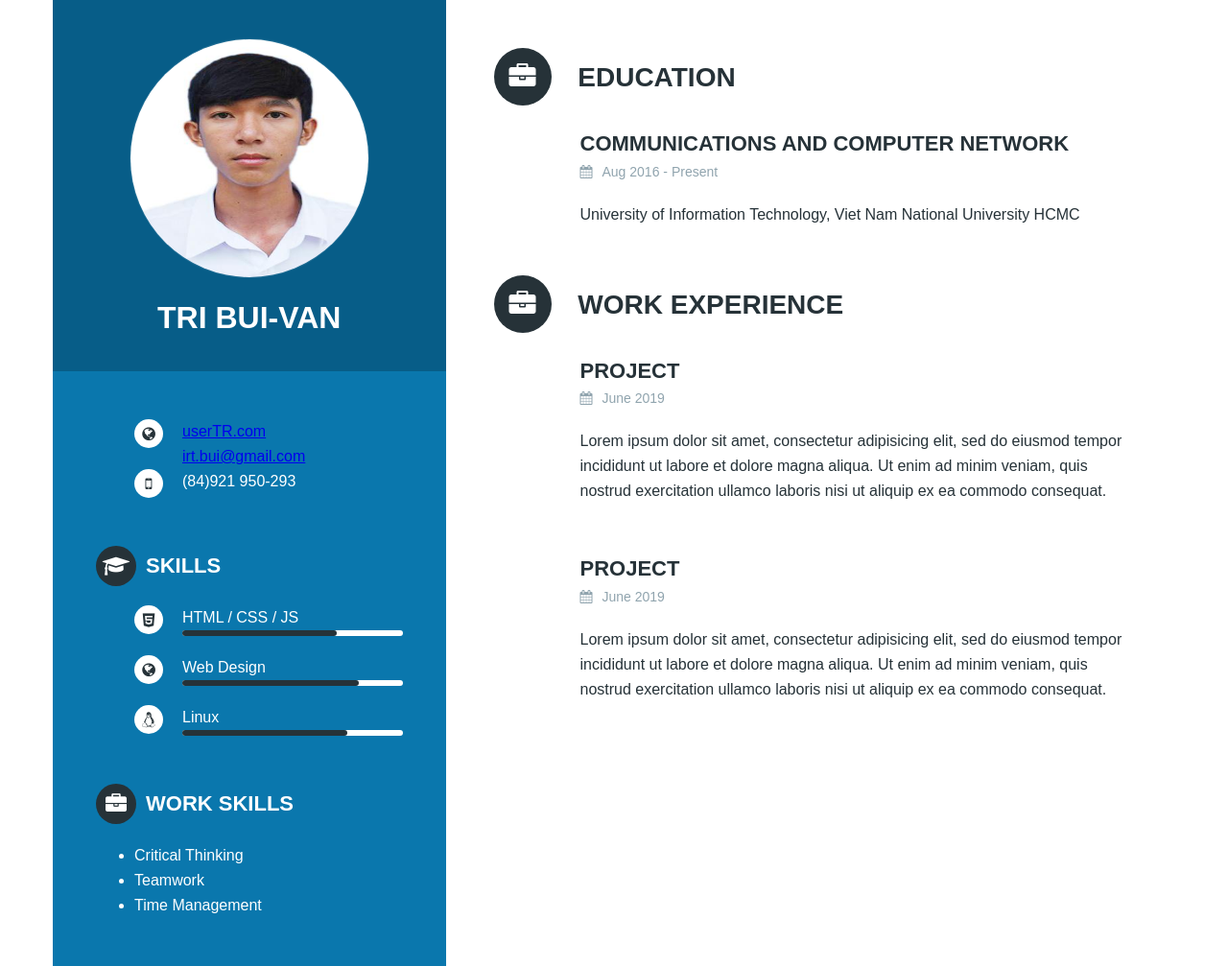
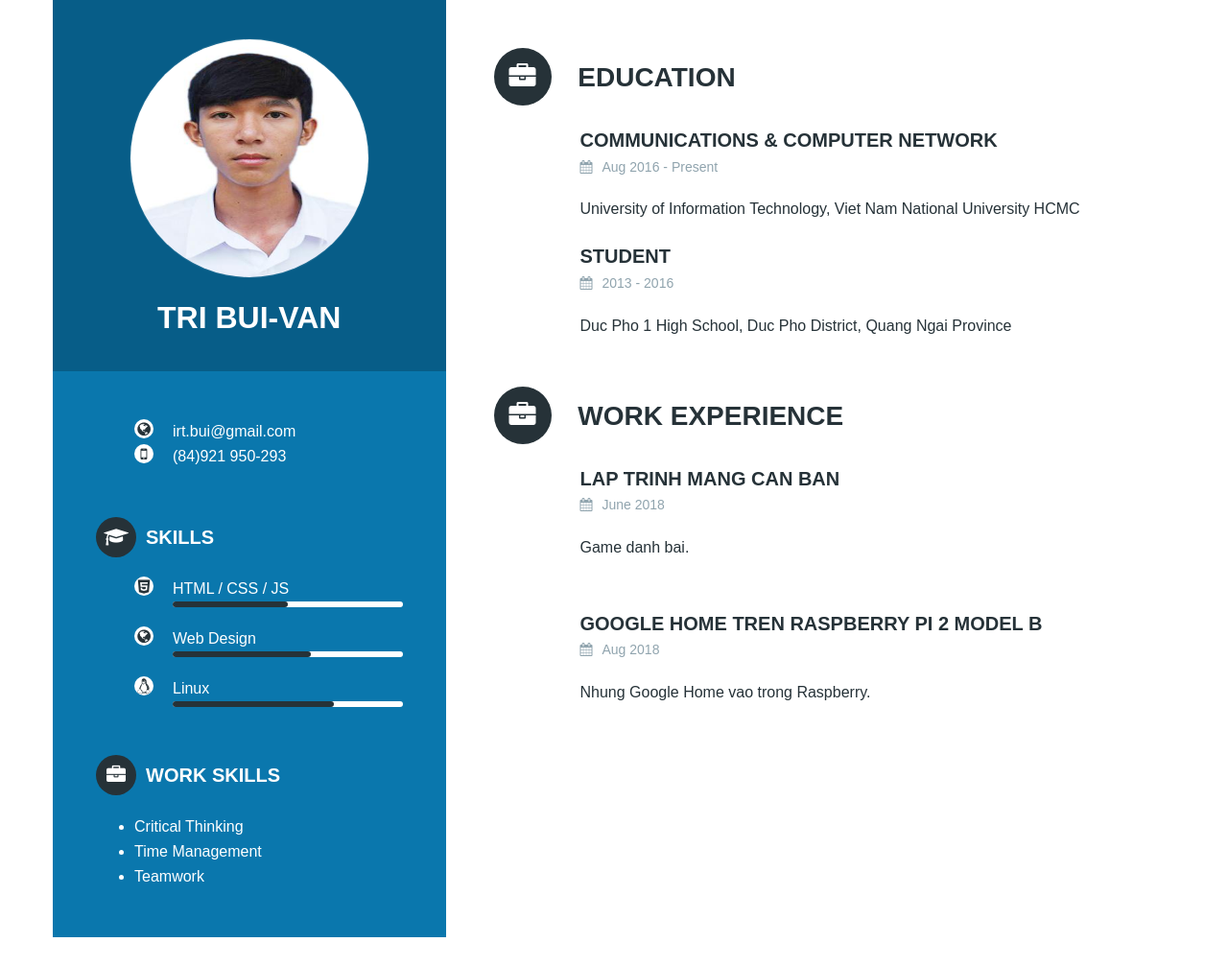
Before and after one commit to iRTBui/WebDev, a plain HTML site: page Week01/Task2/16521284-Task2.html in a window 1280 px wide. Shown: the whole page at 96% size. After the commit the page ends 977 px from the top, so only its background shows below. Drawn offline with Linux system fonts and the light colour scheme.

Commit message:
Update Task 2
Update Task 2

```diff
--- a/Week01/Task2/16521284-Task2.html
+++ b/Week01/Task2/16521284-Task2.html
@@ -21,11 +21,7 @@
 					<ul>
 						<li class="flex">
 							<i class="fa fa-globe circle circle--small circle--white"></i>
-							<div>
-								<a href="#">userTR.com</a>
-								<br>
-								<a href="mailto:irt.bui@gmail.com">irt.bui@gmail.com</a>
-							</div>
+							<div>irt.bui@gmail.com</div>
 						</li>
 						<li class="flex">
 							<i class="fa fa-mobile circle circle--small circle--white"></i>
@@ -46,21 +42,21 @@
 							<i class="fa fa-html5 circle circle--small circle--white"></i>
 							<div class="flex--1">
 								<span>HTML / CSS / JS</span>
-								<span class="progress-bar"><span style="width:70%"></span></span>
+								<span class="progress-bar"><span style="width:50%"></span></span>
 							</div>
 						</li>
 						<li class="flex">
 							<i class="fa fa-globe circle circle--small circle--white"></i>
 							<div class="flex--1">
 								<span>Web Design</span>
-								<span class="progress-bar"><span style="width:80%"></span></span>
+								<span class="progress-bar"><span style="width:60%"></span></span>
 							</div>
 						</li>
 						<li class="flex">
 								<i class="fa fa-linux circle circle--small circle--white"></i>
 								<div class="flex--1">
 									<span>Linux</span>
-									<span class="progress-bar"><span style="width:75%"></span></span>
+									<span class="progress-bar"><span style="width:70%"></span></span>
 								</div>
 							</li>
 					</ul>
@@ -75,13 +71,14 @@
 					<div class="module__content">
 						<ul>
 							<li>Critical Thinking</li>
+							<li>Time Management</li>
 							<li>Teamwork</li>
-							<li>Time Management</li>
 						</ul>
 					</div>
-				</div><!-- End .module #3 -->
+			</div><!-- End .module #3 -->
 
 		</div><!-- End .sidebar -->
+
 		<div class="content">
 			<div class="section">
 				<h2 class="section__title">
@@ -90,12 +87,19 @@
 				</h2>
 				<div class="section__content">
 					<div class="module">
-						<h3 class="module__title">Communications and Computer Network</h3>
+						<h3 class="module__title">Communications & Computer Network</h3>
 						<div class="module__meta">
-							<span><i class="fa fa-calendar"></i>Aug 2016 - Present</span>
-						</div>
+								<span><i class="fa fa-calendar"></i>Aug 2016 - Present</span>
+							</div>
 						<div class="module__content">
 							<p>University of Information Technology, Viet Nam National University HCMC</p>
+						</div>
+						<h3 class="module__title">Student</h3>
+						<div class="module__meta">
+								<span><i class="fa fa-calendar"></i>2013 - 2016</span>
+							</div>
+						<div class="module__content">
+							<p>Duc Pho 1 High School, Duc Pho District, Quang Ngai Province</p>
 						</div>
                     </div><!-- End .module #4 -->
 
@@ -109,21 +113,21 @@
 				</h2>
 				<div class="section__content">
 					<div class="module">
-						<h3 class="module__title">Project</h3>
+						<h3 class="module__title">Lap trinh mang can ban</h3>
 						<div class="module__meta">
-							<span><i class="fa fa-calendar"></i>June 2019</span>
+							<span><i class="fa fa-calendar"></i>June 2018</span>
 						</div>
 						<div class="module__content">
-							<p>Lorem ipsum dolor sit amet, consectetur adipisicing elit, sed do eiusmod tempor incididunt ut labore et dolore magna aliqua. Ut enim ad minim veniam, quis nostrud exercitation ullamco laboris nisi ut aliquip ex ea commodo consequat.</p>
+							<p>Game danh bai.</p>
 						</div>
 					</div><!-- End .module #5 -->
 					<div class="module">
-						<h3 class="module__title">Project</h3>
+						<h3 class="module__title">Google Home tren Raspberry Pi 2 Model B</h3>
 						<div class="module__meta">
-							<span><i class="fa fa-calendar"></i>June 2019</span>
+							<span><i class="fa fa-calendar"></i>Aug 2018</span>
 						</div>
 						<div class="module__content">
-							<p>Lorem ipsum dolor sit amet, consectetur adipisicing elit, sed do eiusmod tempor incididunt ut labore et dolore magna aliqua. Ut enim ad minim veniam, quis nostrud exercitation ullamco laboris nisi ut aliquip ex ea commodo consequat.</p>
+							<p>Nhung Google Home vao trong Raspberry.</p>
 						</div>
 					</div><!-- End .module #6 -->
 				</div><!-- End .section__content -->
--- a/Week01/Task2/css/styles.css
+++ b/Week01/Task2/css/styles.css
@@ -73,7 +73,7 @@ p {
 	margin-bottom: 50px;
 }
 .module__title {
-	font-size: 22px;
+	font-size: 20px;
 	text-transform: uppercase;
 	display: flex;
 	align-items: center;
@@ -112,9 +112,9 @@ p {
 	line-height: 42px;
 }
 .circle.circle--small {
-	width: 30px;
-	height: 30px;
-	line-height: 30px;
+	width: 20px;
+	height: 20px;
+	line-height: 20px;
 }
 .circle.circle--white {
 	background: #fff;
@@ -154,15 +154,3 @@ p {
 .content .module__title {
 	margin-bottom: 0;
 }
-
-/* Language */
-.lang {
-	justify-content: space-between;
-}
-.lang__content {
-	text-align: center;
-}
-.lang__content h4 {
-	text-transform: uppercase;
-	margin-top: 15px;
-}
```
